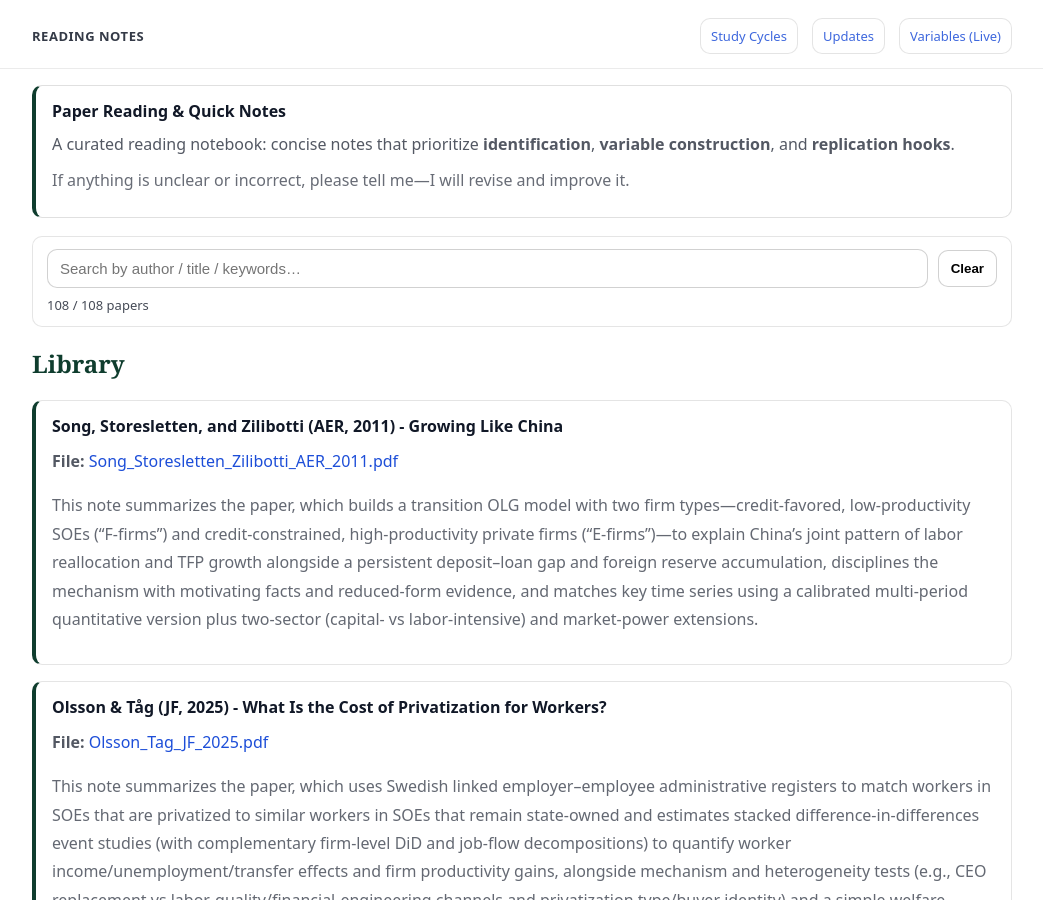
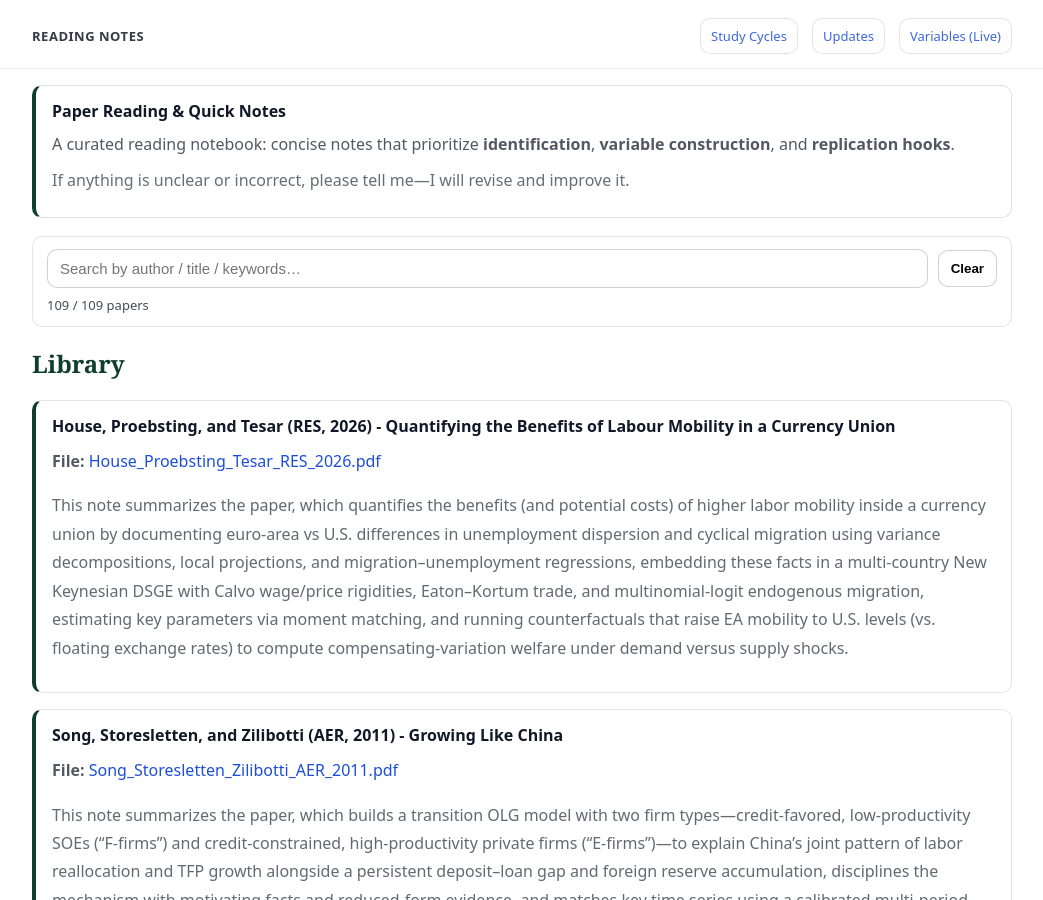
Before and after one commit to yaxinzn/study-archive, a Jekyll site: the page built from reading/index.md, in a window 1280 px wide and 900 px high. Shown: the whole window, without its empty margins (118-1161 px from the left). Built offline with Jekyll 4.4.1, drawn with Linux system fonts in a browser that asks for light colours.

Commit message:
Reading: add/update House_Proebsting_Tesar_RES_2026.pdf

```diff
--- a/_data/reading.yml
+++ b/_data/reading.yml
@@ -1,3 +1,7 @@
+- title: "House, Proebsting, and Tesar (RES, 2026) - Quantifying the Benefits of Labour Mobility in a Currency Union"
+  file: "House_Proebsting_Tesar_RES_2026.pdf"
+  desc: "This note summarizes the paper, which quantifies the benefits (and potential costs) of higher labor mobility inside a currency union by documenting euro-area vs U.S. differences in unemployment dispersion and cyclical migration using variance decompositions, local projections, and migration–unemployment regressions, embedding these facts in a multi-country New Keynesian DSGE with Calvo wage/price rigidities, Eaton–Kortum trade, and multinomial-logit endogenous migration, estimating key parameters via moment matching, and running counterfactuals that raise EA mobility to U.S. levels (vs. floating exchange rates) to compute compensating-variation welfare under demand versus supply shocks."
+
 - title: "Song, Storesletten, and Zilibotti (AER, 2011) - Growing Like China"
   file: "Song_Storesletten_Zilibotti_AER_2011.pdf"
   desc: "This note summarizes the paper, which builds a transition OLG model with two firm types—credit-favored, low-productivity SOEs (“F-firms”) and credit-constrained, high-productivity private firms (“E-firms”)—to explain China’s joint pattern of labor reallocation and TFP growth alongside a persistent deposit–loan gap and foreign reserve accumulation, disciplines the mechanism with motivating facts and reduced-form evidence, and matches key time series using a calibrated multi-period quantitative version plus two-sector (capital- vs labor-intensive) and market-power extensions."
```
Also changed, not shown: 1 other file.
